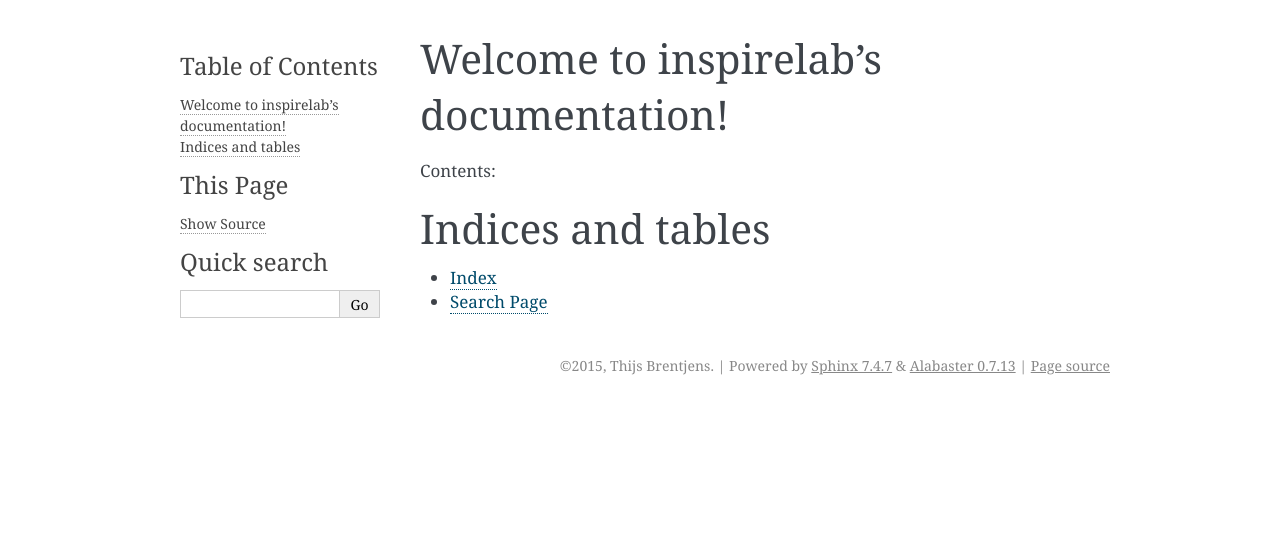
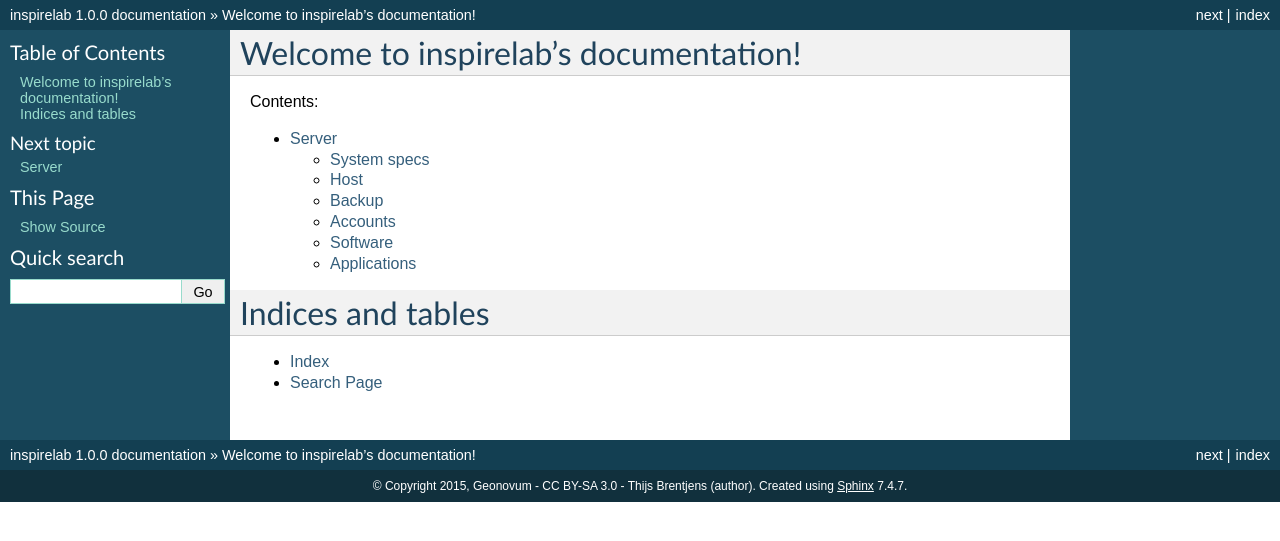
Before and after one commit to Geonovum/inspirelab, a Sphinx documentation site: the page built from docs/index.rst, in a window 1280 px wide. Shown: the top 541 px of the page. Built offline with Sphinx 7.4.7, drawn with Linux system fonts in a browser that asks for light colours.

Commit message:
update docs for TJS installation, change theme and minor doc improvements

```diff
--- a/docs/conf.py
+++ b/docs/conf.py
@@ -47,7 +47,7 @@
 
 # General information about the project.
 project = u'inspirelab'
-copyright = u'2015, Thijs Brentjens'
+copyright = u'2015, Geonovum - CC BY-SA 3.0 - Thijs Brentjens (author)'
 author = u'Thijs Brentjens'
 
 # The version info for the project you're documenting, acts as replacement for
@@ -108,7 +108,7 @@
 
 # The theme to use for HTML and HTML Help pages.  See the documentation for
 # a list of builtin themes.
-html_theme = 'alabaster'
+html_theme = 'default'
 
 # Theme options are theme-specific and customize the look and feel of a theme
 # further.  For a list of options available for each theme, see the
--- a/docs/index.rst
+++ b/docs/index.rst
@@ -10,6 +10,7 @@
 
 .. toctree::
    :maxdepth: 2
+
    server
 
 
```
Also changed, not shown: docs/server.rst (+21 -8 lines), 8 other files.
